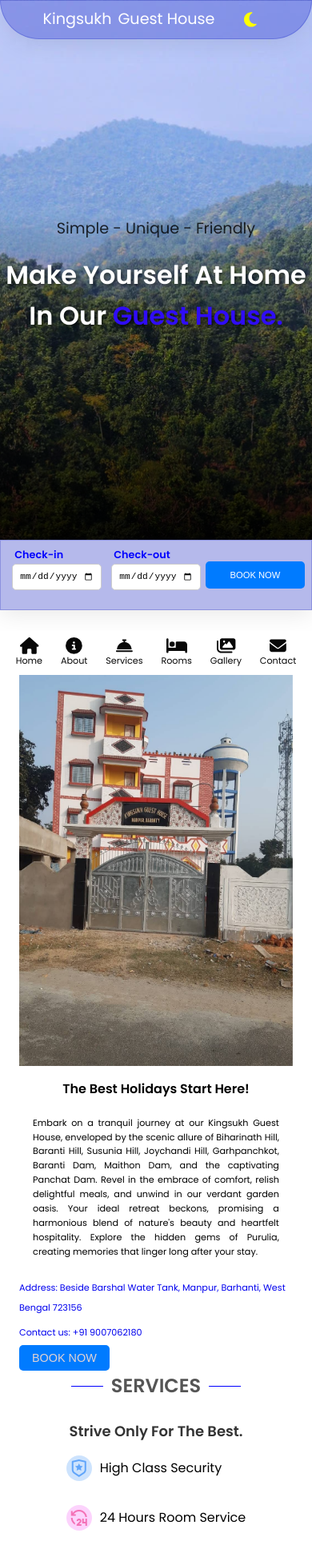
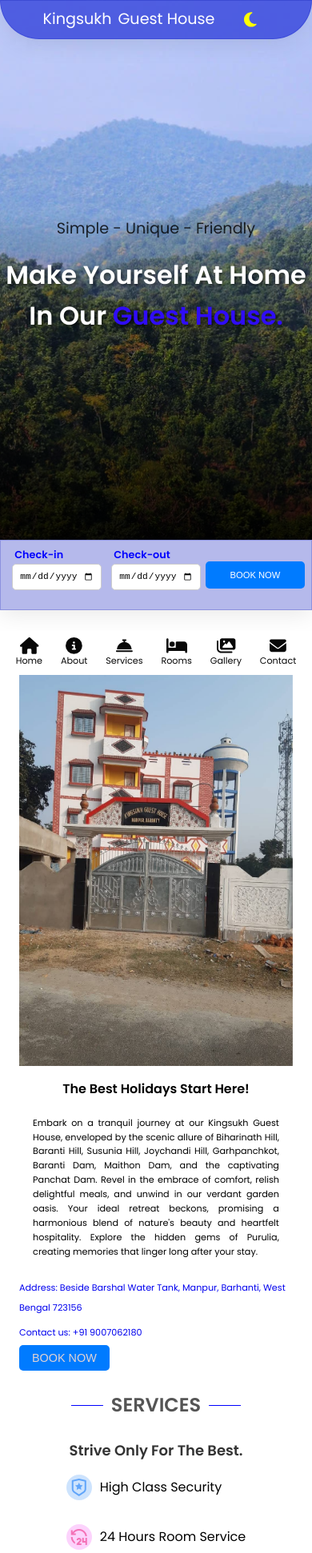
Before and after one commit to Pavan7201/Guest_House, a React (Create React App) app: page / in a window 390 px wide. Shown: the top 1942 px of the page at 80% size. Built offline with nearby package versions, Linux system fonts and the light colour scheme; the HTML template or start-up script is replaced by a standard one.

Commit message:
Initial Commit

```diff
--- a/src/css/Home.css
+++ b/src/css/Home.css
@@ -76,7 +76,7 @@ header.scrolled {
 }
 
 .dark-mode nav {
-  background: rgba(0, 0, 0, 0.315);
+  background: rgba(0, 0, 0, 0.715);
   box-shadow: 0 4px 30px rgba(238, 130, 238, 0.404);
   backdrop-filter: blur(3.4px);
   -webkit-backdrop-filter: blur(3.1px);
@@ -90,7 +90,7 @@ nav {
   align-items: center;
   margin: 0rem 1rem;
   width: 70rem;
-  background: rgba(16, 30, 189, 0.31);
+  background: rgba(35, 50, 214, 0.71);
   box-shadow: 0 4px 30px rgba(0, 0, 0, 0.1);
   backdrop-filter: blur(3.4px);
   -webkit-backdrop-filter: blur(3.1px);
@@ -231,6 +231,14 @@ nav {
     right: 0;
     transition: top 0.3s ease;
     z-index: 1000;
+  }
+
+  .dark-mode nav {
+    background: rgba(0, 0, 0, 0.8);
+    box-shadow: none;
+    backdrop-filter: none;
+    -webkit-backdrop-filter: none;
+    border: 2px solid rgba(238, 130, 238, 0.253);
   }
 
   .header-visible {
--- a/src/css/Rooms.css
+++ b/src/css/Rooms.css
@@ -329,7 +329,7 @@
 
 @media (max-width: 480px) {
   .section4__container {
-    padding: 1rem;
+    padding: 1rem !important;
   }
 
   .room__card {
--- a/src/css/Services.css
+++ b/src/css/Services.css
@@ -132,6 +132,10 @@
 }
 
 @media (max-width: 480px) {
+  #services {
+    padding: 1.5rem 0;
+  }
+
   .section5__subheader h1 {
     font-size: 1.5rem;
   }
```
